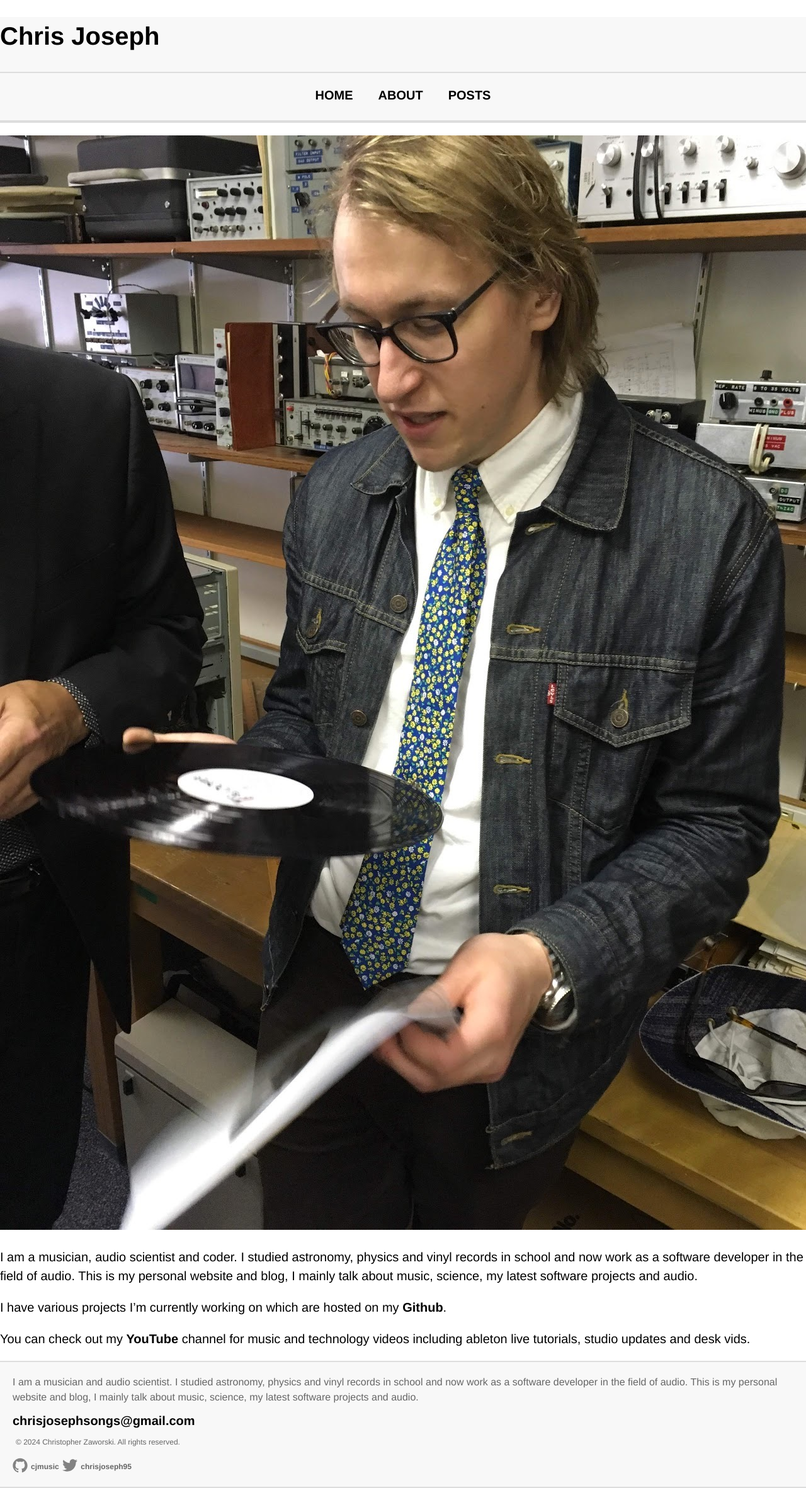
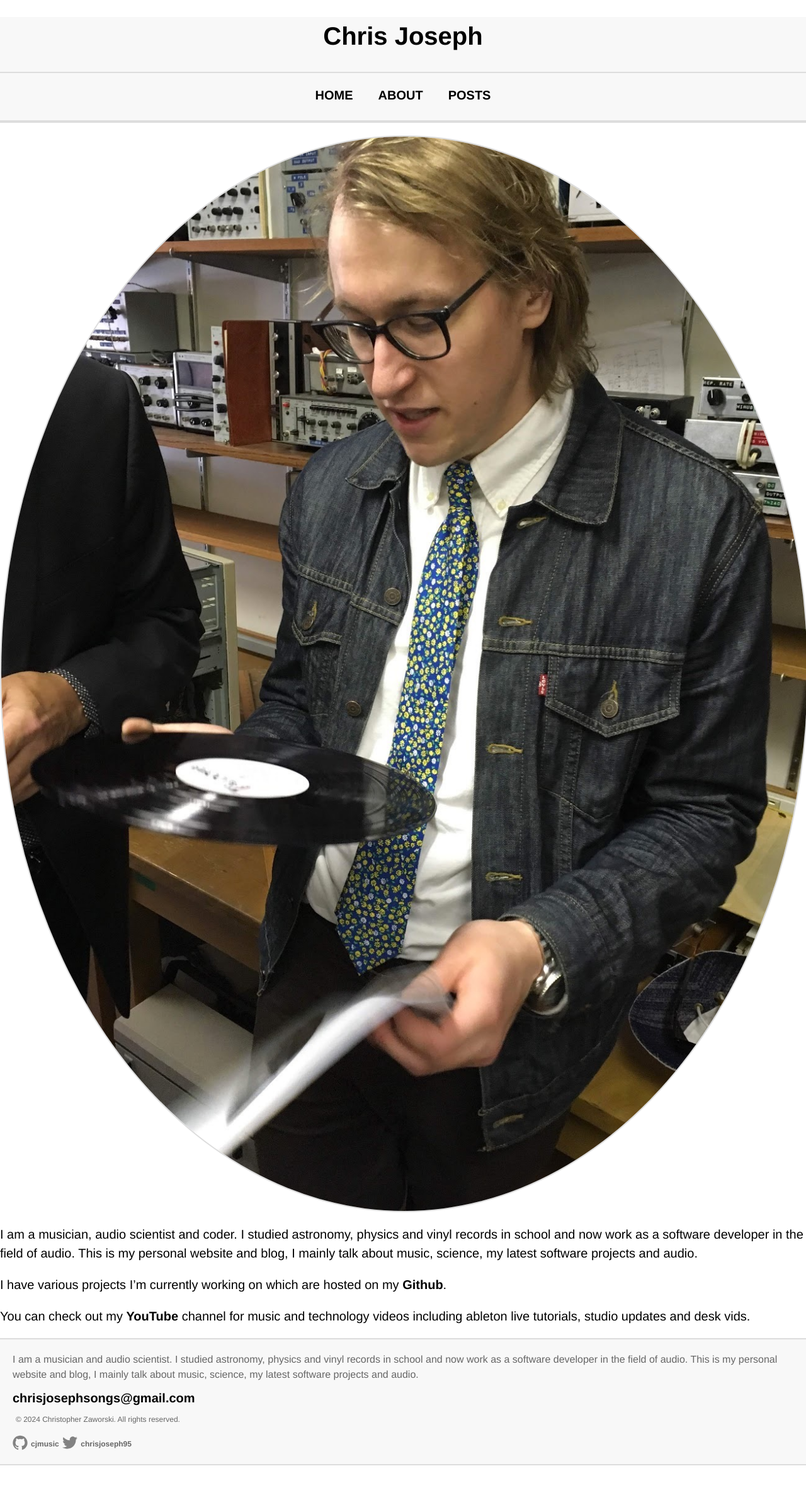
Before and after one commit to CJmusic/cjmusic.github.io, a Jekyll site: the page built from about.md, in a window 1280 px wide. Shown: the whole page at 63% size. Built offline with Jekyll 4.4.1, drawn with Linux system fonts in a browser that asks for light colours; after the commit the page ends 2327 px from its top, so only the background shows below that.

Commit message:
centre aligned the header

```diff
--- a/css/main.css
+++ b/css/main.css
@@ -9,6 +9,10 @@ body {
   margin: 0;
   padding: 0;
   text-align: left;
+}
+
+header {
+    text-align: center;
 }
 
 header, nav, .site-footer, footer, .post-box {
@@ -102,6 +106,16 @@ a:hover {
   margin: 0 auto;
 }
 
+.about-image {
+  max-width: 100%;     /* Ensures the image does not overflow its container */
+  height: auto;        /* Maintains the aspect ratio */
+  display: block;      /* Ensures the image behaves as a block element */
+  margin: 20px auto;   /* Centers the image with margin */
+  border-radius: 50%;  /* Optional: Give the image a circular appearance */
+  border: 2px solid #ddd; /* Optional: Add a border for styling */
+}
+
+
 /* Dark mode styles */
 @media (prefers-color-scheme: dark) {
   body {
```
